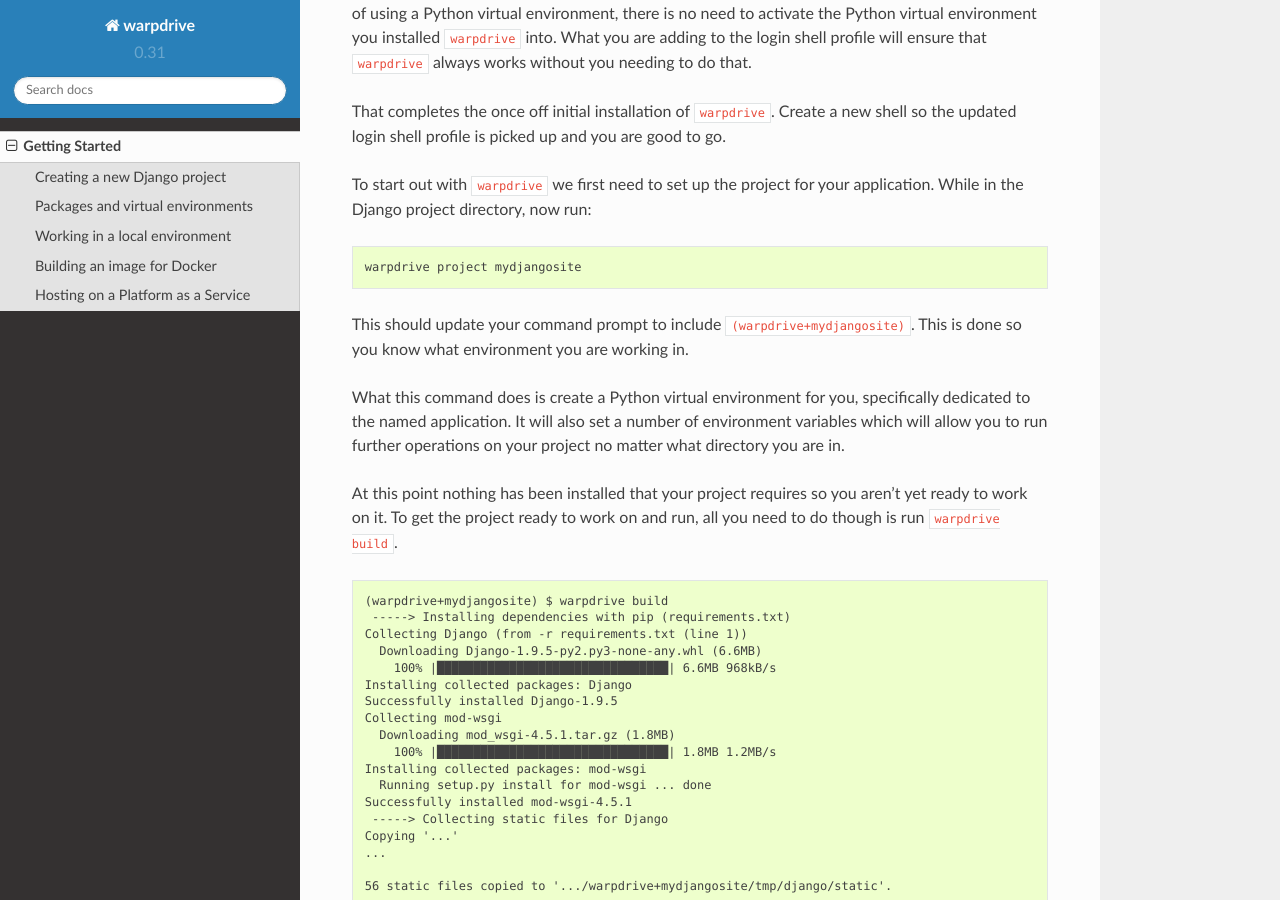
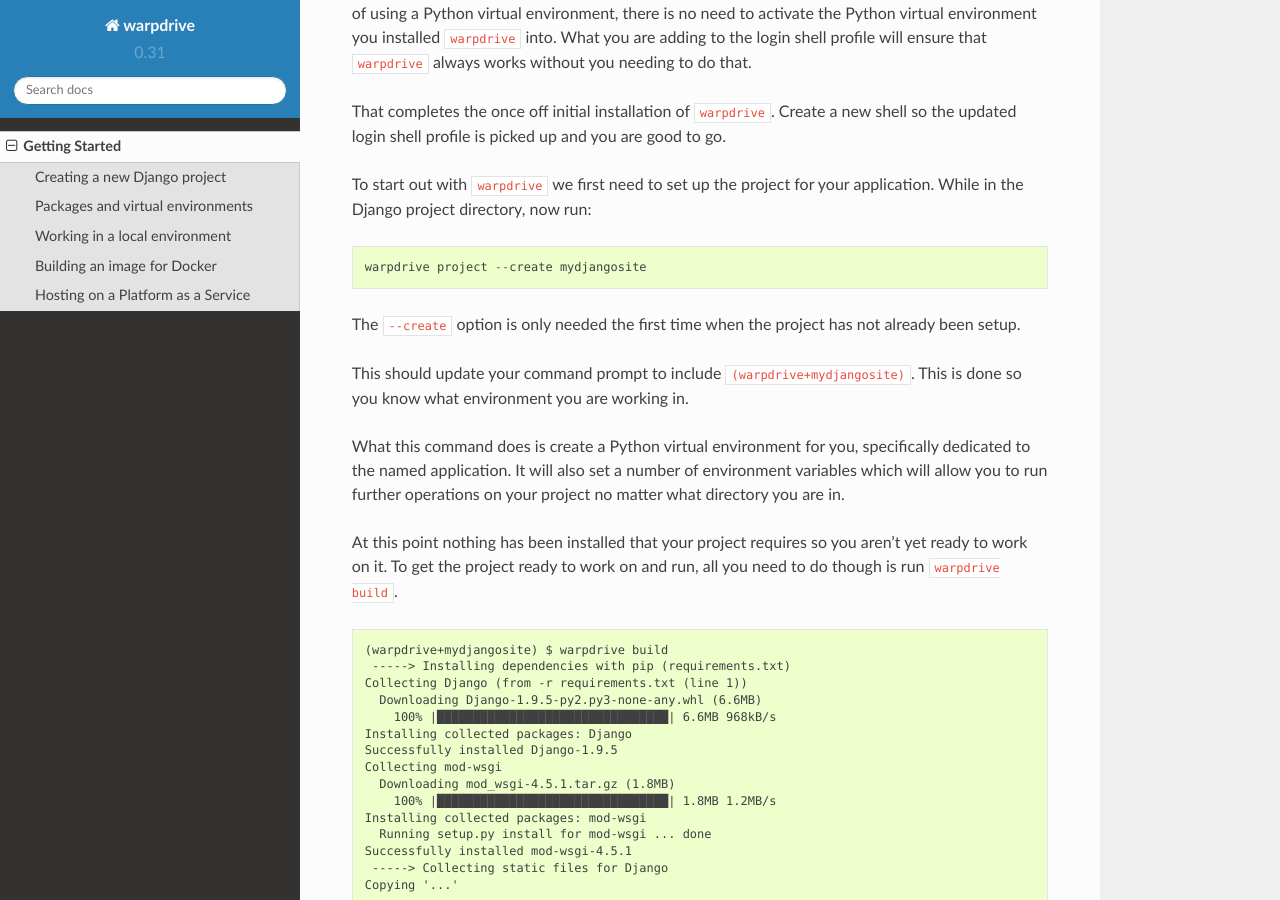
Before and after one commit to getwarped/warpdrive, a Sphinx documentation site: the page built from docs/getting-started.rst, in a window 1280 px wide and 900 px high, scrolled down 3480 px. Built offline with Sphinx 7.4.7 and the Read the Docs theme 2.0.0, drawn with Linux system fonts in a browser that asks for light colours.

Commit message:
Document need to --create option when first setting up project.

```diff
--- a/docs/getting-started.rst
+++ b/docs/getting-started.rst
@@ -195,7 +195,10 @@
 
 ::
 
-    warpdrive project mydjangosite
+    warpdrive project --create mydjangosite
+
+The ``--create`` option is only needed the first time when the project has
+not already been setup.
 
 This should update your command prompt to include
 ``(warpdrive+mydjangosite)``. This is done so you know what environment
```
